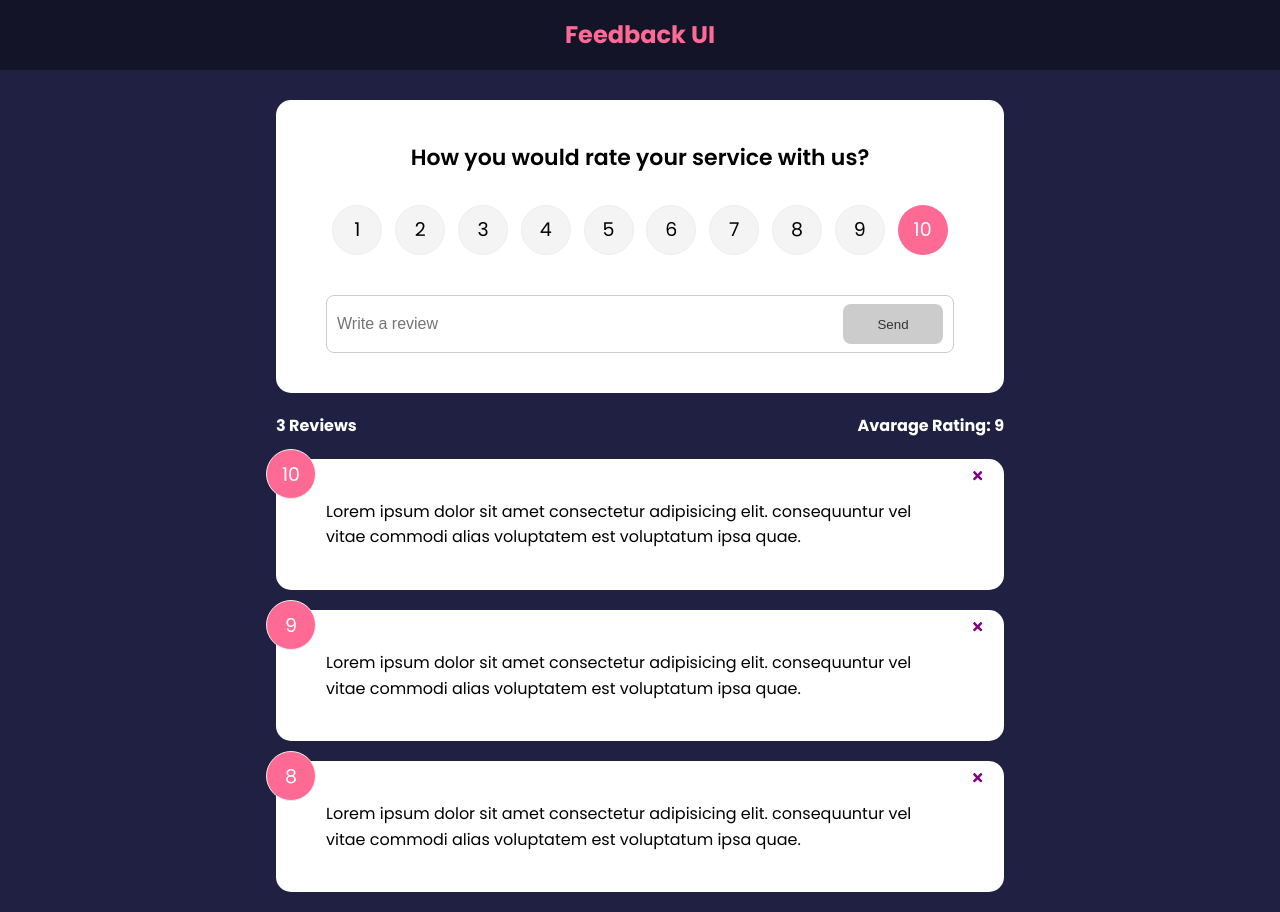
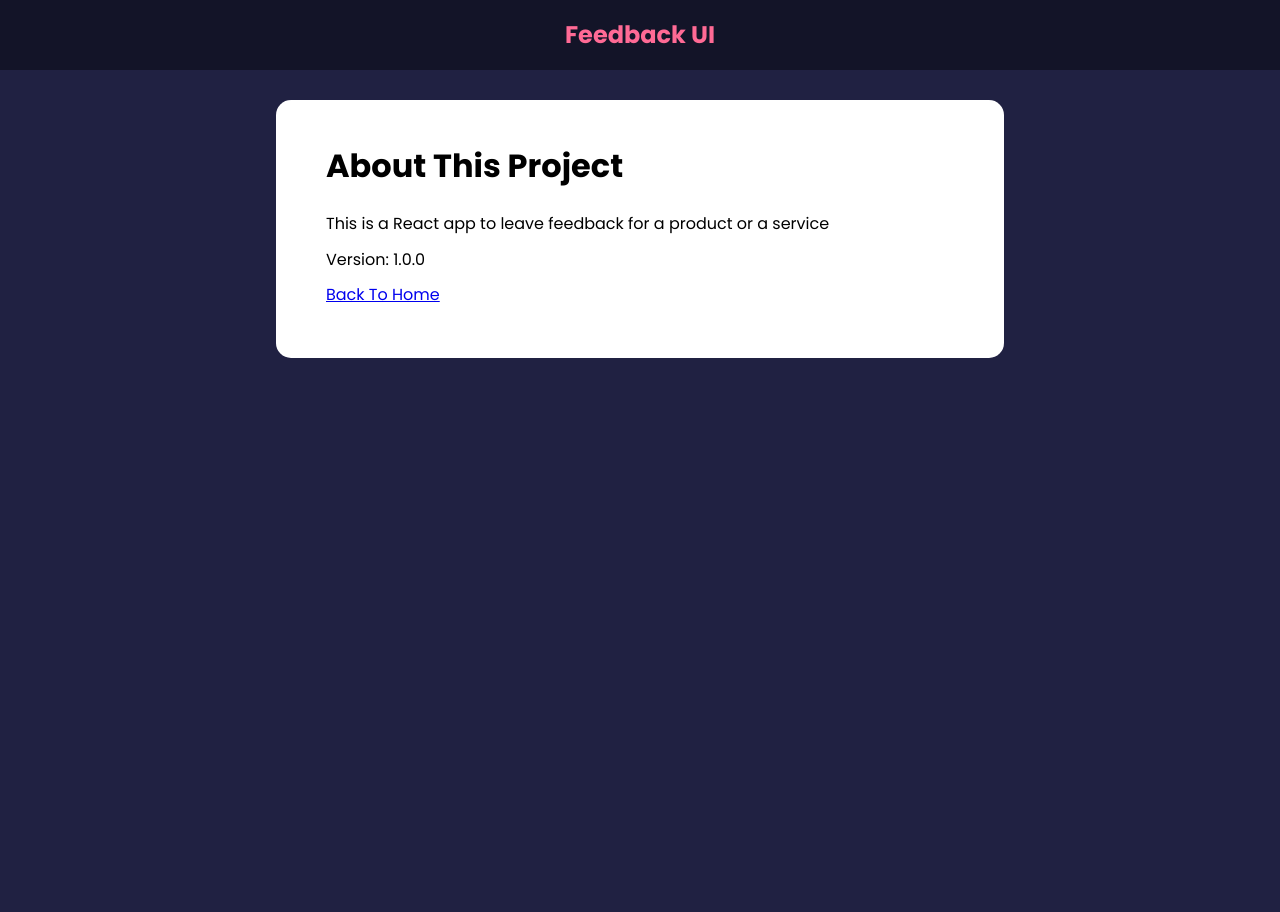
Before and after one commit to Mihalj97/pocetni-projekat-react, a React (Create React App) app: page /about in a window 1280 px wide. After the commit the page ends 800 px from the top, so only its background shows below. Built offline with nearby package versions, Linux system fonts and the light colour scheme.

Commit message:
Creating routes

```diff
--- a/package.json
+++ b/package.json
@@ -10,6 +10,7 @@
     "react": "^17.0.2",
     "react-dom": "^17.0.2",
     "react-icons": "^4.3.1",
+    "react-router-dom": "^6.2.1",
     "react-scripts": "5.0.0",
     "uuid": "^8.3.2",
     "web-vitals": "^2.1.4"
--- a/src/App.js
+++ b/src/App.js
@@ -1,11 +1,12 @@
 import Header from "./components/Header"
 import FeedbackList from "./components/FeedbackList"
+import { BrowserRouter as Router, Route, Routes} from "react-router-dom";
 import { useState } from "react";
 import FeedbackData from "./data/FeedbackData";
 import FeedbackStats from "./components/FeedbackStats";
 import FeedbackFrom from "./components/FeedbackFrom";
 import { v4 as uuidv4 } from 'uuid'
-
+import AboutPage from "./pages/AboutPage";
 
 function App() {
     const [feedback, setFeedback] = useState(FeedbackData)
@@ -23,14 +24,23 @@
     }
 
     return (
-        <>
-        <Header />
+        <Router>
+            <Header />
             <div className='container'>
-                <FeedbackFrom handleAdd={addFeedback}/>
-                <FeedbackStats feedback={feedback} />
-                <FeedbackList feedback={feedback} handleDelete={deleteFeedback}/>
+            <Routes>
+                    <Route exact
+                        path='/'
+                        element={
+                        <>
+                            <FeedbackFrom handleAdd={addFeedback} />
+                            <FeedbackStats feedback={feedback} />
+                            <FeedbackList feedback={feedback} handleDelete={deleteFeedback} />
+                        </>
+             }></Route>
+                    <Route path='/about' element={<AboutPage />} />
+            </Routes>
         </div>
-        </>
+        </Router>
     )
 }
 
--- /dev/null
+++ b/src/pages/AboutPage.jsx
@@ -0,0 +1,16 @@
+import Card from "../components/shared/Card";
+
+function AboutPage() {
+    return <Card>
+        <div className="about">
+            <h1>About This Project</h1>
+            <p>This is a React app to leave feedback for a product or a service</p>
+            <p>Version: 1.0.0</p>
+            <p>
+                <a href="/">Back To Home</a>
+            </p>
+      </div>
+  </Card>
+}
+
+export default AboutPage;
```
Also changed, not shown: 1 other file (tests, documents, lock files or other folders).
